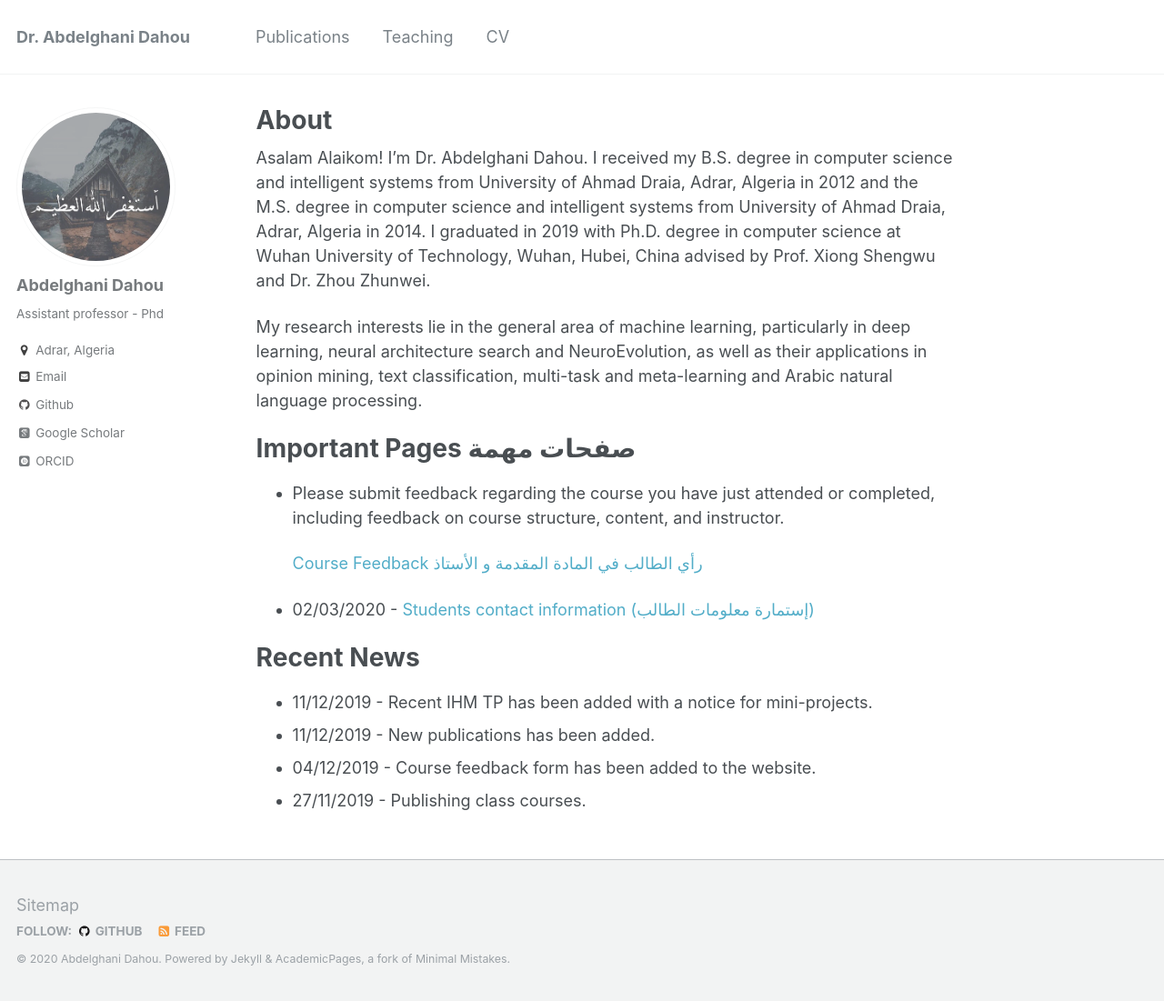
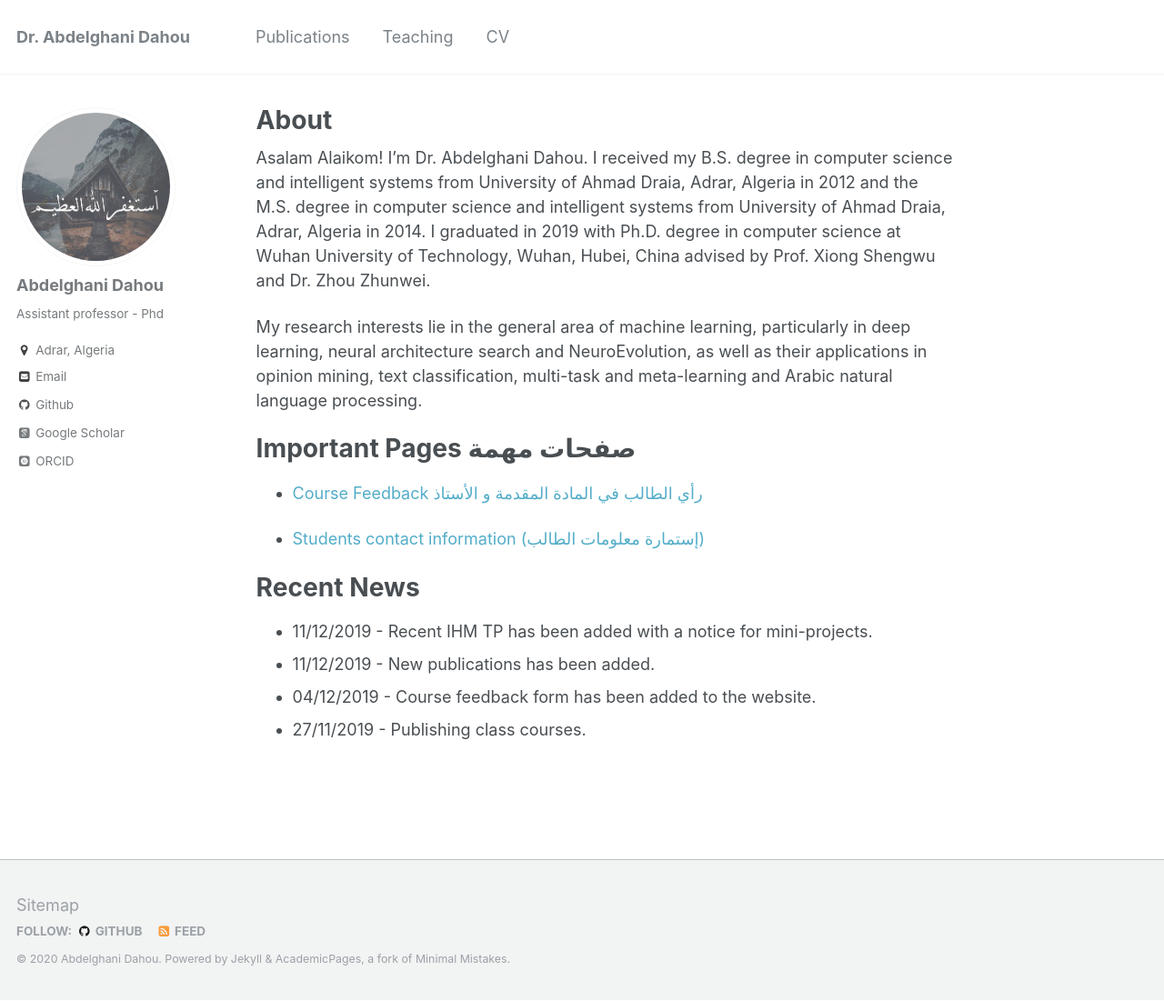
Before and after one commit to dr-dahou-adrar/dr-dahou-adrar.github.io, a Jekyll site: the page built from _pages/about.md, in a window 1280 px wide and 1101 px high. Shown: the whole window at 91% size. Built offline with Jekyll 4.4.1, drawn with Linux system fonts in a browser that asks for light colours; some web fonts are replaced.

Commit message:
Update about.md

```diff
--- a/_pages/about.md
+++ b/_pages/about.md
@@ -16,11 +16,9 @@ My research interests lie in the general area of machine learning, particularly
 Important Pages صفحات مهمة
 ======
 
-* Please submit feedback regarding the course you have just attended or completed, including feedback on course structure, content, and instructor.
+* [Course Feedback رأي الطالب في المادة المقدمة و الأستاذ](https://forms.gle/S8qHBjacM9y4GgbXA)
 
-	[Course Feedback رأي الطالب في المادة المقدمة و الأستاذ](https://forms.gle/S8qHBjacM9y4GgbXA)
-
-* 02/03/2020 - [Students contact information (إستمارة معلومات الطالب)](https://forms.gle/21qo3cfEJkgRV58i8)
+* [Students contact information (إستمارة معلومات الطالب)](https://forms.gle/21qo3cfEJkgRV58i8)
 
 Recent News
 ======
```
